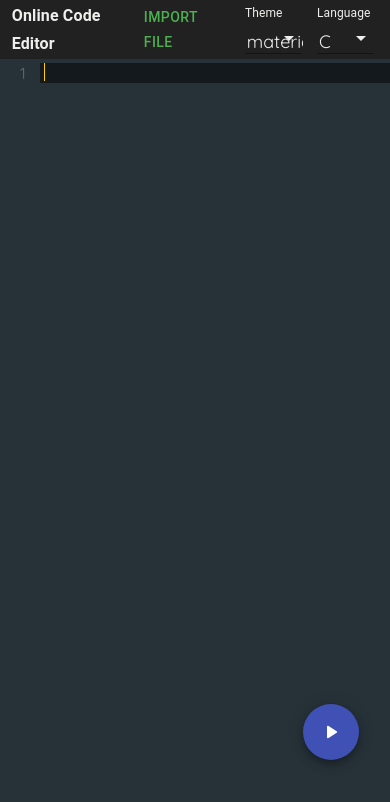
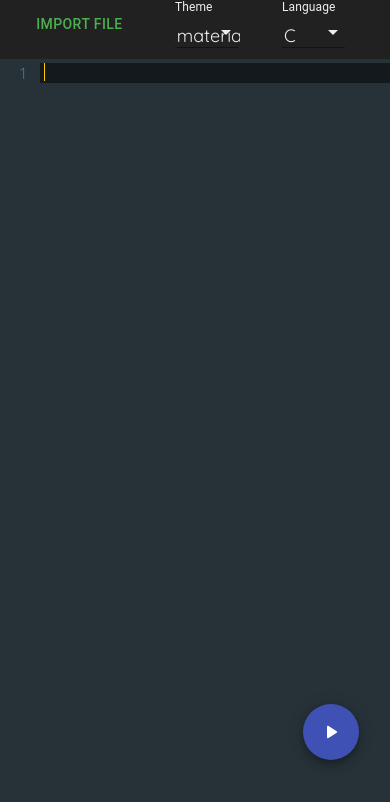
Before and after one commit to Samyc2002/React-IDE, a React (Create React App) app in the folder client/: page / in a window 390 px wide. Shown: the top 802 px of the page. Built offline with nearby package versions, Linux system fonts and the light colour scheme.

Commit message:
Added Styling improvements

```diff
--- a/client/src/components/Ide.js
+++ b/client/src/components/Ide.js
@@ -31,6 +31,7 @@ function Ide({ value, onChange }) {
 
     const Theme = useTheme();
     const isTabletorMobile = useMediaQuery('(max-width:800px)');
+    const isMobile = useMediaQuery('(max-width:500px)');
     const fullScreen = useMediaQuery(Theme.breakpoints.down('sm'));
 
     const handleChange = (editor, data, value) => {
@@ -201,10 +202,12 @@ function Ide({ value, onChange }) {
 
     return (
         <div className="window">
-            <div className="header">
+          <div className={isMobile ? "header-small" : "header"}>
+              {!isMobile && (
                 <Typography variant={isTabletorMobile?'subtitle1':'h6'} className="heading">
                     <strong>Online Code Editor</strong>
                 </Typography>
+              )}
                 <div className='action-cont' style={{ paddingRight: '2vh' }}>
                     <ImportFileButton onChange={onChange} handleChange={handlechange} />
                     <FormControl className="change-theme">
--- a/client/src/components/ImportFileButton.css
+++ b/client/src/components/ImportFileButton.css
@@ -1,5 +1,6 @@
 .action-cont {
     display: flex;
+    justify-content: space-evenly;
     align-items: center;
     gap: 1rem;
 }
--- a/client/src/components/styles.css
+++ b/client/src/components/styles.css
@@ -65,6 +65,13 @@
     display: flex;
     justify-content: space-between;
     align-items: center;
+}
+.header-small{
+    width: 100%;
+    height: 7vh;
+    background-color: #212121;
+    /* border-top-left-radius: 5px; */
+    /* border-top-right-radius: 5px; */
 }
 .heading{
     color: #eeeeed;
```
